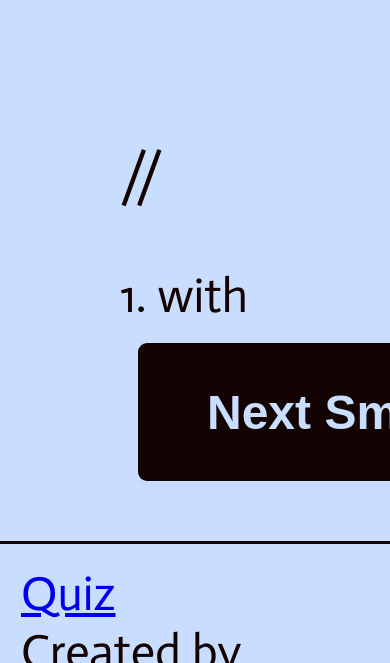
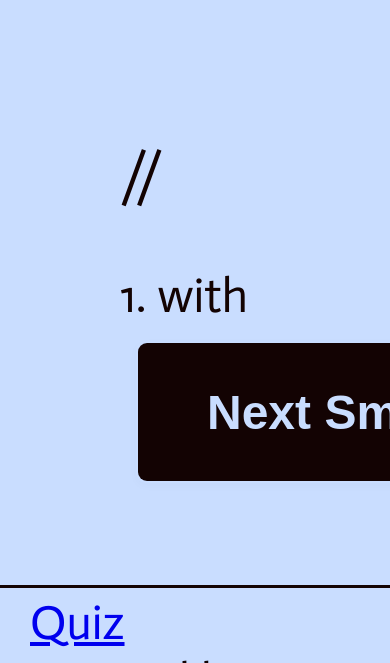
Before and after one commit to colbeseder/answerSmasher, a website with bundled scripts: page frontend/static/main.html in a window 390 px wide. Shown: the part 181-844 px from the top of the page. Built offline with nearby package versions, Linux system fonts and the light colour scheme; no server answers.

Commit message:
fixed media queries

```diff
--- a/frontend/static/styles/main.css
+++ b/frontend/static/styles/main.css
@@ -114,25 +114,27 @@ span#IPA {
 }
 
 div#foot {
-    height: 1em;
+    height: 17px;
     position: fixed;
-    bottom: 0.6em;
+    bottom: 4px;
     border-top: solid 1px var(--xiketic);
     width: 100%;
     left: 0;
-    padding: 7px;
+    padding: 2px;
+    padding-left: 10px;
+    padding-right: 10px;
 }
 
 span#credit {
     float: right;
-    padding-right: 1em;
+    margin-right: 1em;
 }
 
 #root {
     width: 30em;
 }
 
-@media only screen and (max-width: 800px) {
+@media only screen and (min-device-width: 800px) {
     html>body {
         zoom: 3;
     }
```
